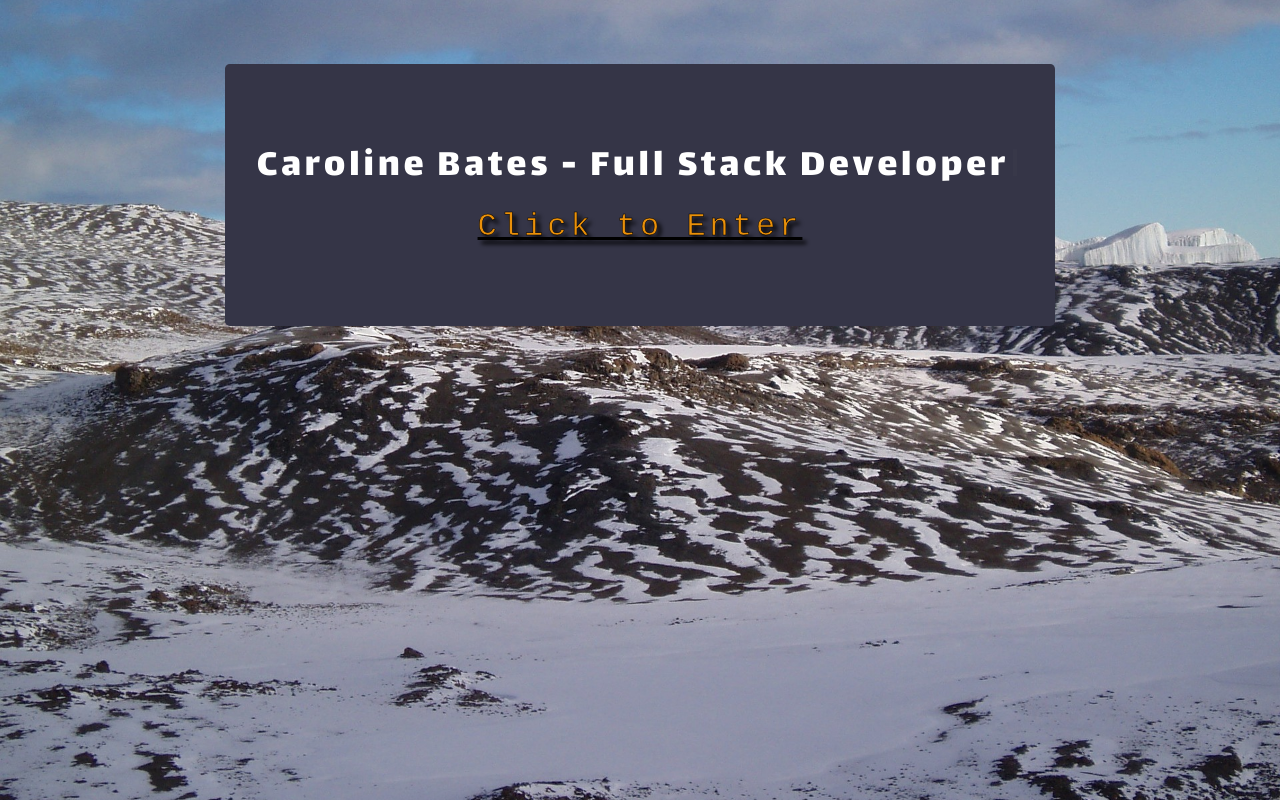
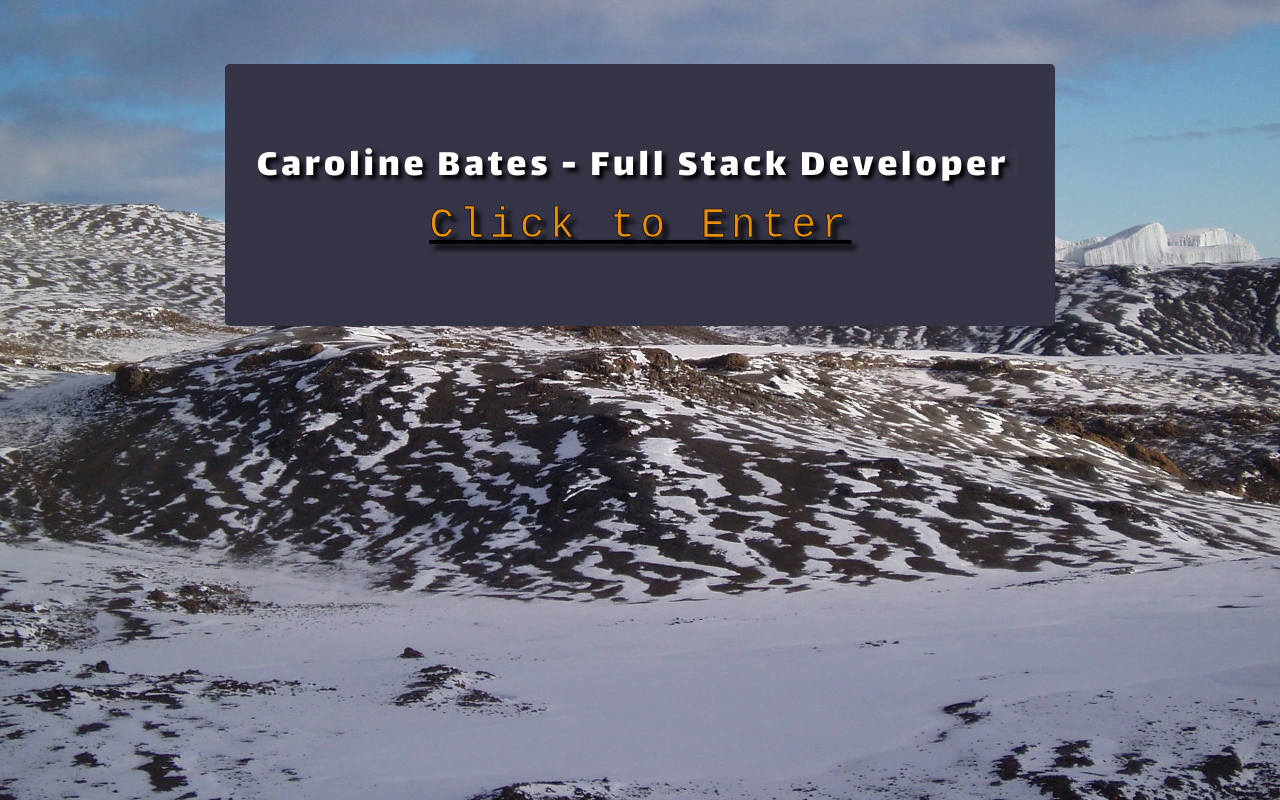
Before and after one commit to CazB67/portfolio-react, a React (Create React App) app: page / in a window 1280 px wide. In both pictures the pointer is over the element "Click to Enter". Built offline with nearby package versions, Linux system fonts and the light colour scheme.

Commit message:
hover css on index page

```diff
--- a/src/components/Jumbotron/style.css
+++ b/src/components/Jumbotron/style.css
@@ -1,6 +1,7 @@
 h1, h2 {
     font-family: 'Lalezar', cursive;
     letter-spacing: 4px;
+    text-shadow: 4px 4px 4px #000000;
  }
 
  .entry {
@@ -17,3 +18,10 @@ h1, h2 {
 .jumbotron {
     background-color:rgb(53, 53, 71);
 }
+
+.entry:hover
+{
+        -webkit-transform: scale(1.3);
+        -ms-transform: scale(1.3);
+        transform: scale(1.3);
+}
```
